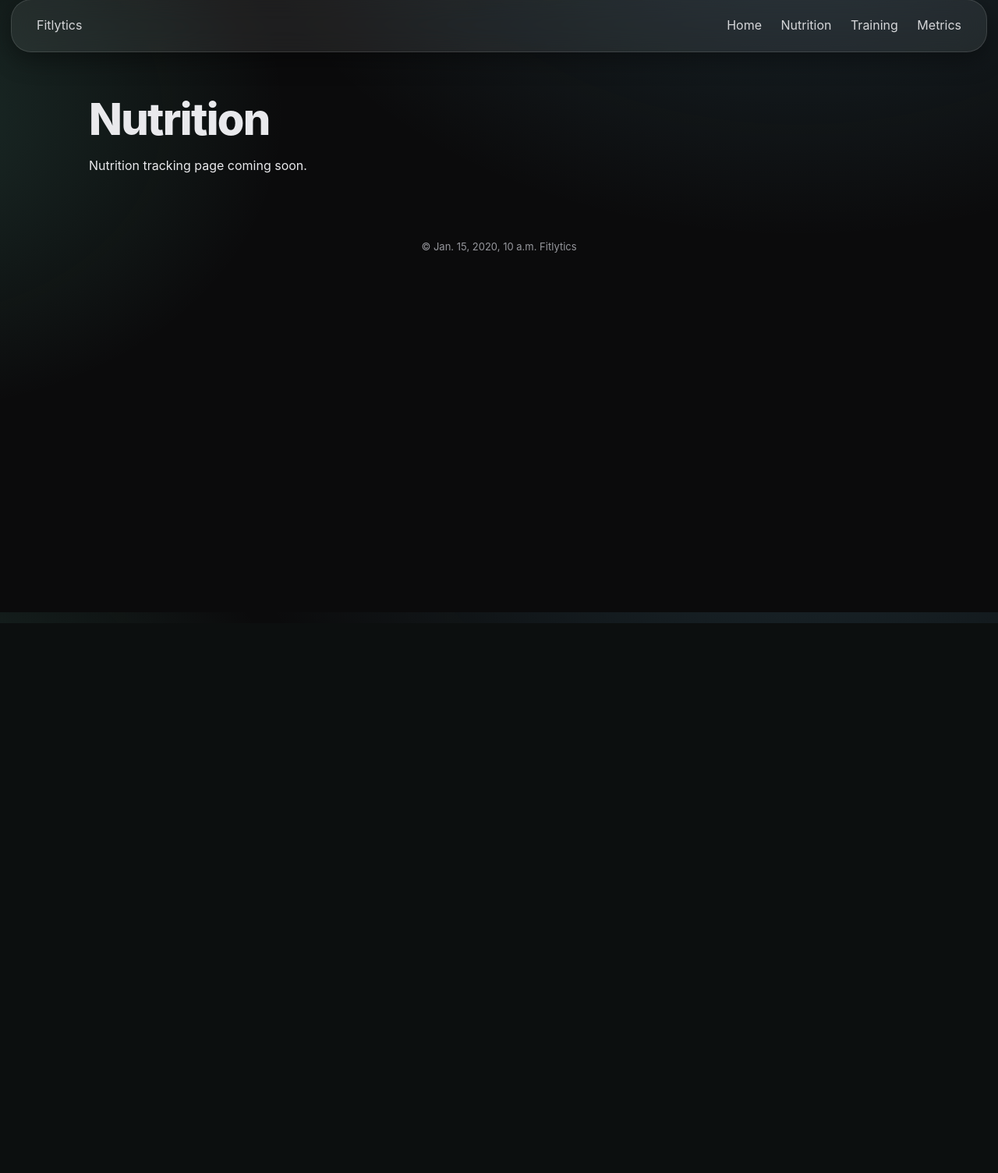
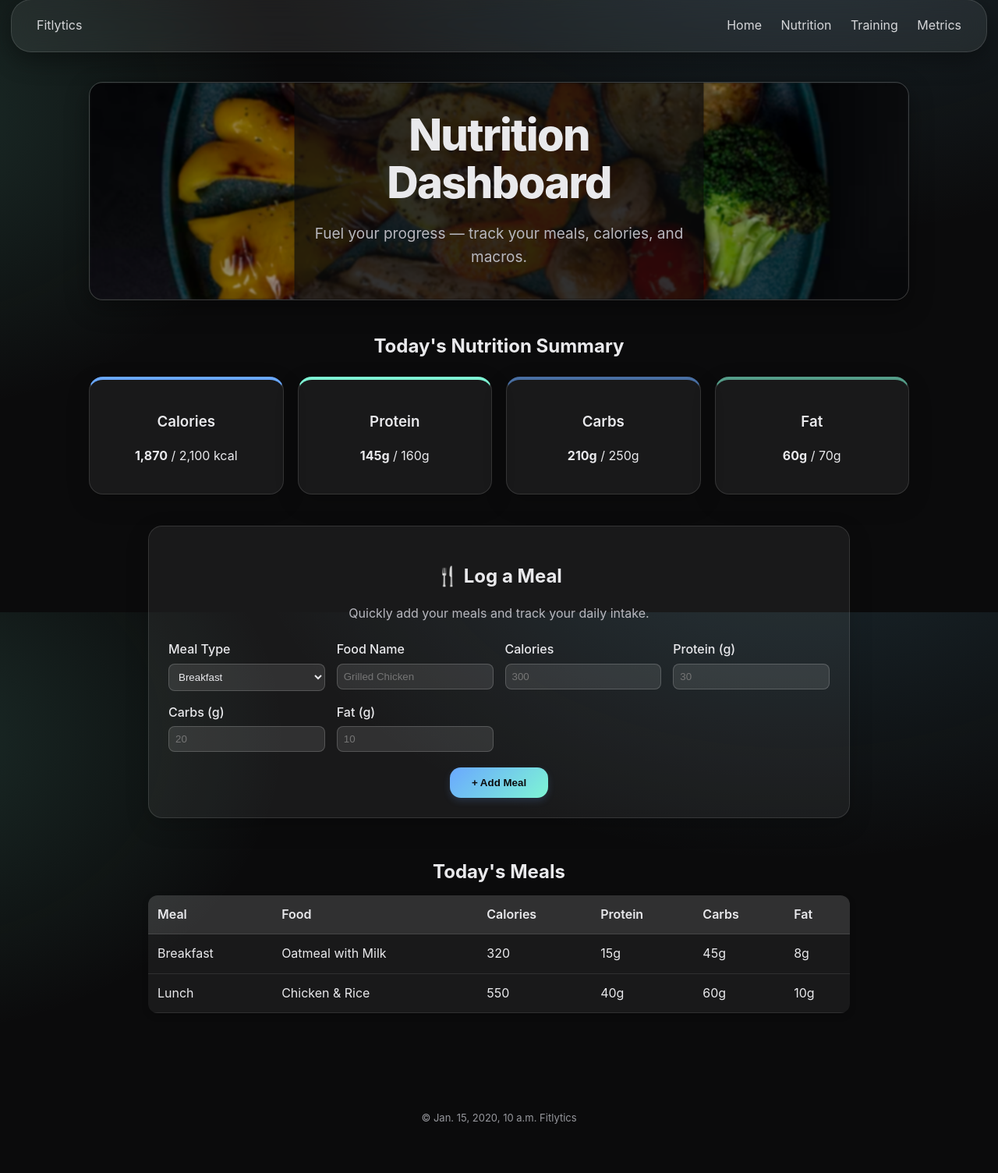
Before and after one commit to marktudor11/Fitlytics-Django, a Django app: template templates/nutrition.html in a window 1280 px wide. Shown: the part 15-1519 px from the top of the page at 78% size. Before the commit the page ends 814 px from the top, so only its background shows below. Run offline with Django 5.2, Linux system fonts and the light colour scheme; the template is opened without the code that fills it: most values are stand-ins (such as "Sample title", 1, 10 or a date in 2020).

Commit message:
Nutrition Form updates (UI ONLY)

```diff
--- /dev/null
+++ b/static/css/nutrition.css
@@ -0,0 +1,189 @@
+/* Fitlytics Unified Theme – Nutrition Page */
+
+body {
+  font-family: -apple-system, BlinkMacSystemFont, 'Segoe UI', Roboto, sans-serif;
+  background:
+    radial-gradient(1200px 800px at 80% -20%, rgba(127, 219, 255, .15), transparent 60%),
+    radial-gradient(900px 700px at -10% 20%, rgba(126, 245, 212, .14), transparent 55%),
+    #0b0b0c;
+  color: #e9e9ec;
+}
+
+/* Hero Banner */
+
+.hero-banner {
+  position: relative;
+  height: 280px;
+  overflow: hidden;
+  border-radius: 18px;
+  margin-bottom: 40px;
+  background: rgba(255,255,255,.08);
+  border: 1px solid rgba(255,255,255,.12);
+  box-shadow: 0 10px 30px rgba(0,0,0,.35);
+}
+.hero-banner img {
+  width: 100%;
+  height: 100%;
+  object-fit: cover;
+  filter: brightness(60%) blur(1px);
+}
+.hero-overlay {
+  position: absolute;
+  top: 50%;
+  left: 50%;
+  transform: translate(-50%, -50%);
+  color: #e9e9ec;
+  text-align: center;
+  background: rgba(11,11,12,0.72);
+  padding: 32px 24px;
+  border-radius: 16px;
+  box-shadow: 0 6px 24px rgba(0,0,0,.25);
+}
+.hero-overlay h1 {
+  font-size: clamp(34px, 4.5vw, 56px);
+  font-weight: 800;
+  margin-bottom: 10px;
+  letter-spacing: -.03em;
+}
+.hero-overlay p {
+  font-size: clamp(16px, 1.9vw, 19px);
+  color: #b8b8bf;
+  opacity: 1;
+}
+
+/* Summary Section */
+
+.nutrition-summary {
+  text-align: center;
+  margin-bottom: 40px;
+}
+.summary-grid {
+  display: grid;
+  grid-template-columns: repeat(auto-fit, minmax(200px, 1fr));
+  gap: 18px;
+  margin-top: 18px;
+}
+.summary-card {
+  background: rgba(255,255,255,.06);
+  border-radius: 18px;
+  border: 1px solid rgba(255,255,255,.12);
+  padding: 20px;
+  box-shadow: 0 10px 30px rgba(0,0,0,.18);
+  transition: transform .2s, background .25s, border-color .2s;
+}
+.summary-card:hover {
+  transform: translateY(-4px);
+  background: rgba(255,255,255,.10);
+  border-color: rgba(255,255,255,.24);
+}
+.summary-card h3 {
+  font-weight: 600;
+  margin-bottom: 8px;
+  color: #e9e9ec;
+}
+
+/* Unified accent colors matching home theme */
+.calories { border-top: 4px solid #6aa8ff; }
+.protein { border-top: 4px solid #7ef5d4; }
+.carbs { border-top: 4px solid #6aa8ff99; }
+.fat { border-top: 4px solid #7ef5d499; }
+
+/* Meal Logger */
+
+.meal-card {
+  background: rgba(255,255,255,.06);
+  border-radius: 18px;
+  border: 1px solid rgba(255,255,255,.12);
+  padding: 25px;
+  max-width: 900px;
+  margin: 0 auto 50px;
+  box-shadow: 0 10px 30px rgba(0,0,0,.18);
+}
+.meal-card h2 {
+  text-align: center;
+  color: #e9e9ec;
+  margin-bottom: 10px;
+}
+.meal-card .subtitle {
+  text-align: center;
+  color: #b8b8bf;
+  margin-bottom: 20px;
+}
+
+.form-grid {
+  display: grid;
+  grid-template-columns: repeat(auto-fit, minmax(180px, 1fr));
+  gap: 15px;
+}
+.form-group label {
+  display: block;
+  margin-bottom: 5px;
+  font-weight: 500;
+}
+
+.form-group input, .form-group select {
+  width: 100%;
+  padding: 8px;
+  border: 1px solid rgba(255,255,255,.18);
+  background: rgba(255,255,255,.10);
+  color: #e9e9ec;
+  border-radius: 8px;
+  transition: border 0.2s, background .2s;
+}
+.form-group input:focus, .form-group select:focus {
+  border-color: #6aa8ff;
+  outline: none;
+  background: rgba(106,168,255,.10);
+}
+
+/* Unified Button Style */
+
+.btn-log {
+  display: block;
+  margin: 20px auto 0;
+  background: linear-gradient(135deg, #6aa8ff, #7ef5d4);
+  color: #0b0b0c;
+  border: none;
+  padding: 12px 28px;
+  border-radius: 14px;
+  font-weight: 600;
+  cursor: pointer;
+  transition: all 0.3s ease;
+  box-shadow: 0 4px 10px rgba(106,168,255,.18);
+}
+.btn-log:hover {
+  transform: translateY(-2px);
+  filter: saturate(110%);
+  box-shadow: 0 8px 24px rgba(106,168,255,.22);
+}
+
+/* Meal History Table */
+
+.meal-history {
+  max-width: 900px;
+  margin: 0 auto 60px;
+}
+.meal-history h2 {
+  text-align: center;
+  margin-bottom: 10px;
+  color: #e9e9ec;
+}
+.meal-history table {
+  width: 100%;
+  border-collapse: collapse;
+  background: rgba(255,255,255,.06);
+  border-radius: 12px;
+  overflow: hidden;
+  box-shadow: 0 3px 8px rgba(0,0,0,0.18);
+}
+.meal-history th, .meal-history td {
+  padding: 12px;
+  text-align: left;
+  border-bottom: 1px solid rgba(255,255,255,.10);
+  color: #e9e9ec;
+}
+.meal-history th {
+  background: rgba(255,255,255,.10);
+  color: #e9e9ec;
+  font-weight: 600;
+}
--- a/templates/nutrition.html
+++ b/templates/nutrition.html
@@ -1,6 +1,129 @@
-{% extends "base.html" %}
-{% block title %}Nutrition · Fitlytics{% endblock %}
+{% extends 'base.html' %}
+{% load static %}
+{% block title %}Nutrition{% endblock %}
+
 {% block content %}
-<h1>Nutrition</h1>
-<p>Nutrition tracking page coming soon.</p>
+<link rel="stylesheet" href="{% static 'css/nutrition.css' %}">
+
+<div class="nutrition-page">
+
+  <!-- Hero Section -->
+  <section class="hero-banner">
+    <img src="{% static 'img/nut4.avif' %}" alt="Healthy food banner">
+    <div class="hero-overlay">
+      <h1>Nutrition Dashboard</h1>
+      <p>Fuel your progress — track your meals, calories, and macros.</p>
+    </div>
+  </section>
+
+  <!-- Daily Summary Cards -->
+  <section class="nutrition-summary">
+    <h2>Today's Nutrition Summary</h2>
+    <div class="summary-grid">
+      <div class="summary-card calories">
+        <h3>Calories</h3>
+        <p><strong>1,870</strong> / 2,100 kcal</p>
+      </div>
+      <div class="summary-card protein">
+        <h3>Protein</h3>
+        <p><strong>145g</strong> / 160g</p>
+      </div>
+      <div class="summary-card carbs">
+        <h3>Carbs</h3>
+        <p><strong>210g</strong> / 250g</p>
+      </div>
+      <div class="summary-card fat">
+        <h3>Fat</h3>
+        <p><strong>60g</strong> / 70g</p>
+      </div>
+    </div>
+  </section>
+
+  <!-- Fancy Meal Logging Card -->
+  <section class="meal-logger">
+    <div class="meal-card">
+      <h2>🍴 Log a Meal</h2>
+      <p class="subtitle">Quickly add your meals and track your daily intake.</p>
+
+      <form method="post" class="meal-form">
+        {% csrf_token %}
+
+        <div class="form-grid">
+          <div class="form-group">
+            <label>Meal Type</label>
+            <select name="meal" required>
+              <option>Breakfast</option>
+              <option>Lunch</option>
+              <option>Dinner</option>
+              <option>Snack</option>
+            </select>
+          </div>
+
+          <div class="form-group">
+            <label>Food Name</label>
+            <input type="text" name="food" placeholder="Grilled Chicken" required>
+          </div>
+
+          <div class="form-group">
+            <label>Calories</label>
+            <input type="number" name="calories" placeholder="300" required>
+          </div>
+
+          <div class="form-group">
+            <label>Protein (g)</label>
+            <input type="number" name="protein" placeholder="30">
+          </div>
+
+          <div class="form-group">
+            <label>Carbs (g)</label>
+            <input type="number" name="carbs" placeholder="20">
+          </div>
+
+          <div class="form-group">
+            <label>Fat (g)</label>
+            <input type="number" name="fat" placeholder="10">
+          </div>
+        </div>
+
+        <button type="submit" class="btn-log">+ Add Meal</button>
+      </form>
+    </div>
+  </section>
+
+  <!-- Meal History Table -->
+  <section class="meal-history">
+    <h2>Today's Meals</h2>
+    <table>
+      <thead>
+        <tr>
+          <th>Meal</th>
+          <th>Food</th>
+          <th>Calories</th>
+          <th>Protein</th>
+          <th>Carbs</th>
+          <th>Fat</th>
+        </tr>
+      </thead>
+      <tbody>
+        <tr>
+          <td>Breakfast</td>
+          <td>Oatmeal with Milk</td>
+          <td>320</td>
+          <td>15g</td>
+          <td>45g</td>
+          <td>8g</td>
+        </tr>
+        <tr>
+          <td>Lunch</td>
+          <td>Chicken & Rice</td>
+          <td>550</td>
+          <td>40g</td>
+          <td>60g</td>
+          <td>10g</td>
+        </tr>
+      </tbody>
+    </table>
+  </section>
+
+</div>
 {% endblock %}
```
Also changed, not shown: static/img/nut4.avif (added).
